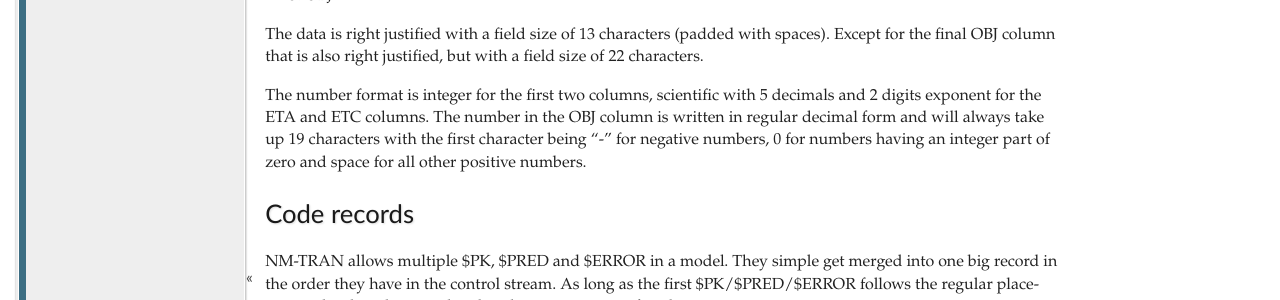
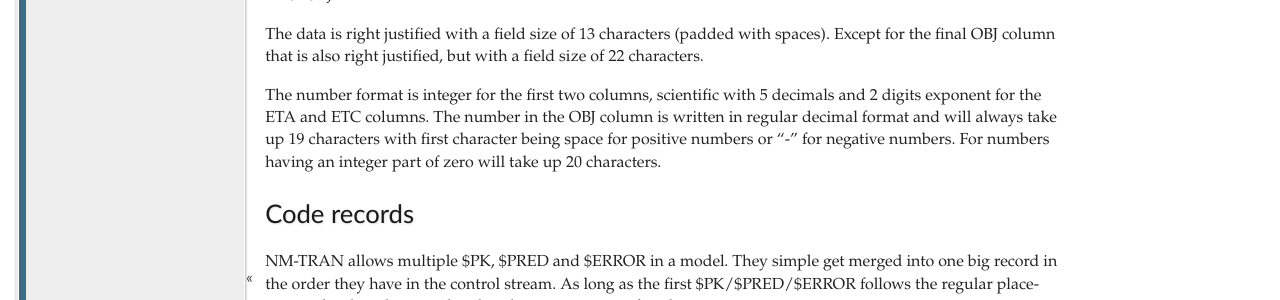
Before and after one commit to pharmpy/pharmpy, a Sphinx documentation site: the page built from docs/NONMEM.rst, in a window 1280 px wide and 900 px high, scrolled down 1172 px. Shown: the part 172-472 px from the top of the window. Built offline with Sphinx 7.4.7, drawn with Linux system fonts in a browser that asks for light colours; pages that are not in the unit, such as notebooks, are missing from menus.

Commit message:
Correction of documentation of phi file format.

```diff
--- a/docs/NONMEM.rst
+++ b/docs/NONMEM.rst
@@ -55,7 +55,7 @@ The column names are
 
 The data is right justified with a field size of 13 characters (padded with spaces). Except for the final OBJ column that is also right justified, but with a field size of 22 characters.
 
-The number format is integer for the first two columns, scientific with 5 decimals and 2 digits exponent for the ETA and ETC columns. The number in the OBJ column is written in regular decimal form and will always take up 19 characters with the first character being "-" for negative numbers, 0 for numbers having an integer part of zero and space for all other positive numbers.
+The number format is integer for the first two columns, scientific with 5 decimals and 2 digits exponent for the ETA and ETC columns. The number in the OBJ column is written in regular decimal format and will always take up 19 characters with first character being space for positive numbers or "-" for negative numbers. For numbers having an integer part of zero will take up 20 characters.
 
 
 
```
